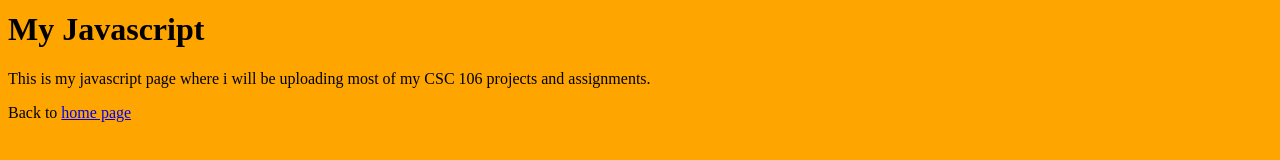
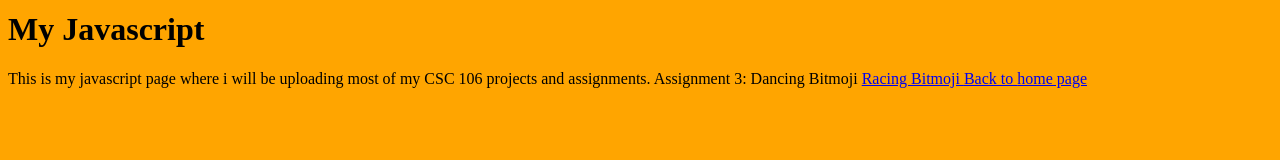
Before and after one commit to monetg514/github_monetg514.github.io, a plain HTML site: page javascripts.html in a window 1280 px wide. Shown: the part 242-402 px from the top of the page. Drawn offline with Linux system fonts and the light colour scheme.

Commit message:
Update javascripts.html

```diff
--- a/javascripts.html
+++ b/javascripts.html
@@ -15,7 +15,9 @@
       <a href="javascripts.html"> <img src="Javascript.buttonREAL.jpg"> </a>
       <a href="about.html"> <img src="aboutme.buttonReal.png"> </a>
     <h1>My Javascript</h1>
-    <p> This is my javascript page where i will be uploading most of my CSC 106 projects and assignments.</p>
+    <p> This is my javascript page where i will be uploading most of my CSC 106 projects and assignments.
+    Assignment 3: Dancing Bitmoji <a href= "https://www.khanacademy.org/computer-programming/gailloux_dancing_bitmoji_fun/5727392033095680" >
+                  Racing Bitmoji <a href= "B.	https://www.khanacademy.org/computer-programming/gailloux_racing_bitmoji_fun/5870680207736832"</p>
     Back to <a href="index.html">home page </a>
          </body>
 </html>
```
